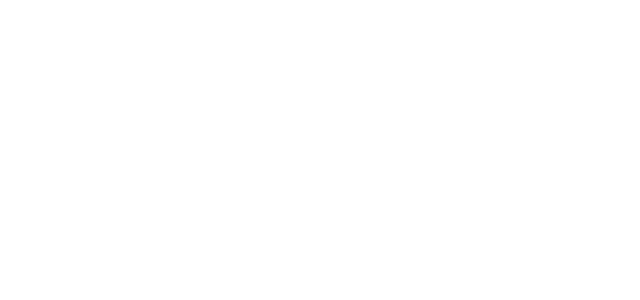
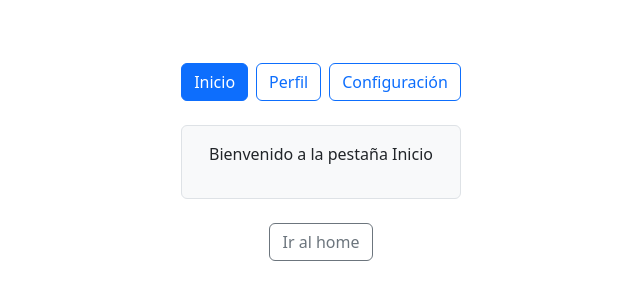
Before and after one commit to Luisa1201/projectclassreactvite, a React (Vite) app: page /useTransition in a window 1280 px wide. Before the commit this address had no page. Shown: the part 262-562 px from the top of the page, without its empty margins (319-959 px from the left). Built offline with nearby package versions, Linux system fonts and the light colour scheme.

Commit message:
Hook UseTransition

```diff
--- a/src/App.jsx
+++ b/src/App.jsx
@@ -9,7 +9,7 @@
 import HookImperativeHandle from './playground/HookUseImperativeHandle'
 import HookUseMemo from './playground/HookUseMemo'
 import HookUseCallback from './playground/HookUseCallback'
-
+import HookUseTransition from './playground/HookUseTransition'
 
 function App() {
 
@@ -25,8 +25,7 @@
          <Route path='/useImperativeHandle' element={<HookImperativeHandle />}></Route>
          <Route path='/useMemo' element={<HookUseMemo />}></Route>
          <Route path='/useCallback' element={<HookUseCallback />}></Route>
-
-
+         <Route path='/useTransition' element={<HookUseTransition/>}></Route>
 
       </Routes>
     </BrowserRouter>
--- a/src/playground/HomeHooks.jsx
+++ b/src/playground/HomeHooks.jsx
@@ -81,6 +81,15 @@
                         <td>Performance</td>
                     </tr>
                 </tbody>
+                <tbody>
+                    <tr>
+                        <td><strong>useTransition</strong></td>
+                        <td><a href="/useTransition" className="btn btn-primary btn-sm">Ir a ejemplo</a></td>
+                        <td>Para marcar algunas actualizaciones de estado como Transiciones.</td>
+                        <td>Performance</td>
+                    </tr>
+                </tbody>
+
              </table>
 
             </div>
--- /dev/null
+++ b/src/playground/HookUseTransition.jsx
@@ -0,0 +1,80 @@
+import React, { useState, useTransition } from "react";
+
+// Componente del botón de pestaña con Bootstrap
+function TabButton({ action, children, isActive }) {
+  const [isPending, startTransition] = useTransition();
+
+  const baseClass = "btn";
+  const activeClass = "btn-primary"; // Pestaña activa
+  const pendingClass = "btn-warning"; // Pestaña pendiente
+  const defaultClass = "btn-outline-primary"; // Botón normal
+
+  if (isActive) {
+    return <button className={`${baseClass} ${activeClass}`}>{children}</button>;
+  }
+
+  if (isPending) {
+    return <button className={`${baseClass} ${pendingClass}`} disabled>{children}</button>;
+  }
+
+  return (
+    <button
+      className={`${baseClass} ${defaultClass}`}
+      onClick={() => {
+        startTransition(async () => {
+          await action(); // Acción asíncrona simulada
+        });
+      }}
+    >
+      {children}
+    </button>
+  );
+}
+
+// Componente principal
+export default function App() {
+  const [activeTab, setActiveTab] = useState("Inicio");
+  const [content, setContent] = useState("Bienvenido a la pestaña Inicio");
+
+  // Simula carga de datos lenta
+  const loadTabContent = async (tabName) => {
+    await new Promise((resolve) => setTimeout(resolve, 1000)); // 1 segundo
+    setActiveTab(tabName);
+    setContent(`Contenido de la pestaña ${tabName}`);
+  };
+
+  return (
+    <div className="container mt-5">
+      <div className="d-flex gap-2">
+        <TabButton
+          isActive={activeTab === "Inicio"}
+          action={() => loadTabContent("Inicio")}
+        >
+          Inicio
+        </TabButton>
+        <TabButton
+          isActive={activeTab === "Perfil"}
+          action={() => loadTabContent("Perfil")}
+        >
+          Perfil
+        </TabButton>
+        <TabButton
+          isActive={activeTab === "Configuración"}
+          action={() => loadTabContent("Configuración")}
+        >
+          Configuración
+        </TabButton>
+      </div>
+      <div className="mt-4 p-3 border rounded bg-light">
+        <p>{content}</p>
+      </div>
+
+      <div className="mt-4">
+          <a href="/" className="btn btn-outline-secondary">
+            Ir al home
+          </a>
+        </div>
+
+    </div>
+  );
+}
```
